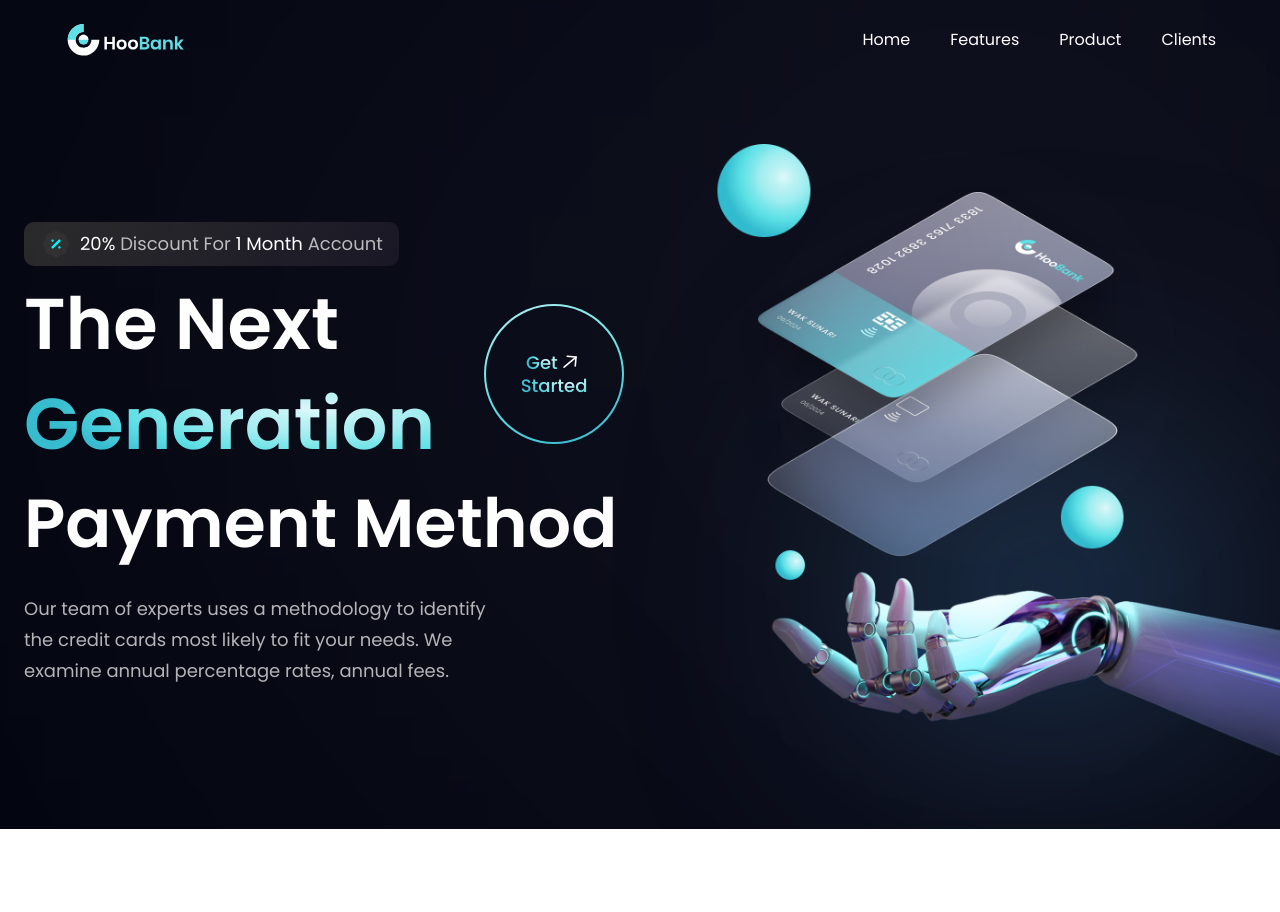
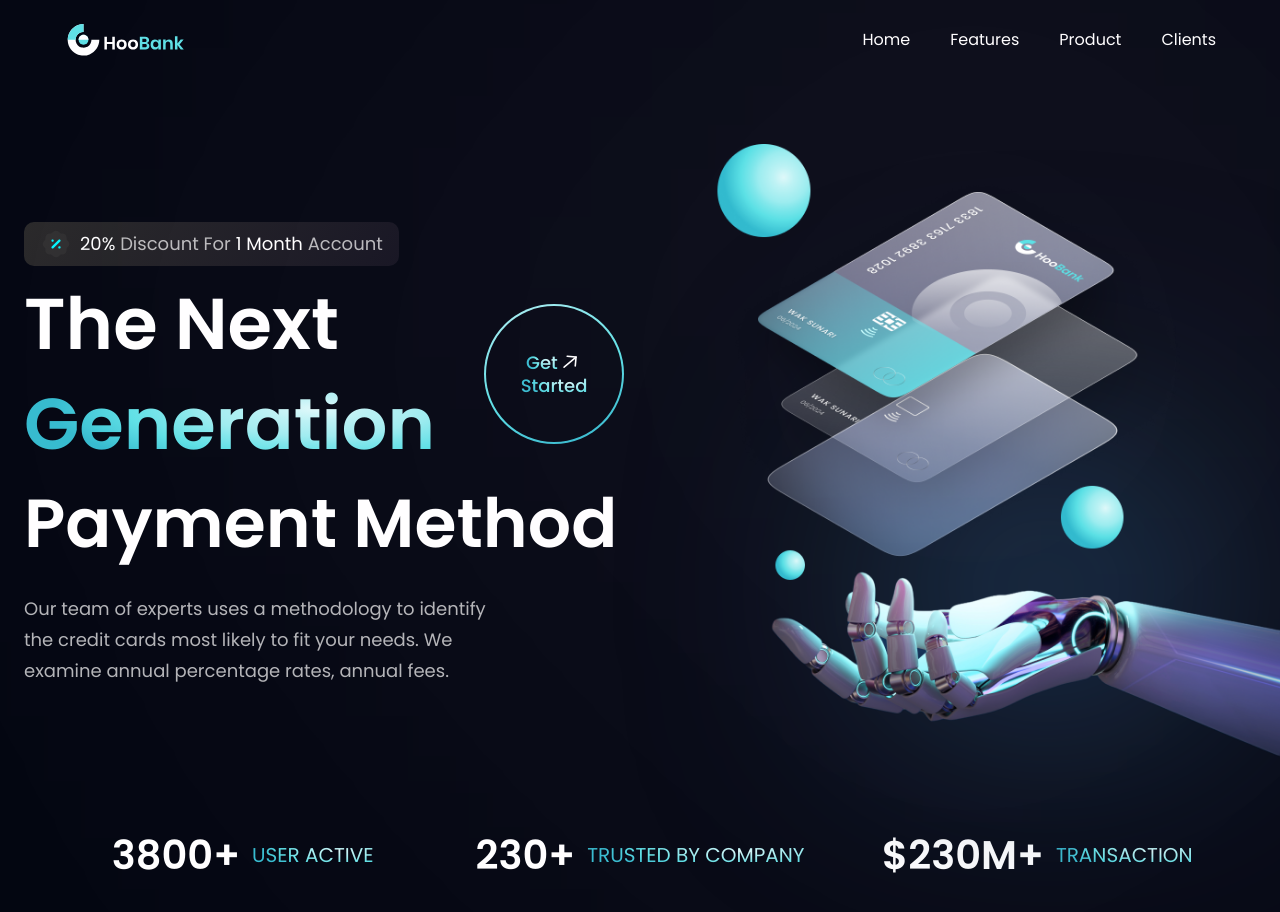
Before and after one commit to halynabondar/HooBank, a React (Vite) app: page / in a window 1280 px wide. Shown: the top 912 px of the page. Before the commit the page ends 829 px from the top, so only its background shows below. Built offline with nearby package versions, Linux system fonts and the light colour scheme.

Commit message:
Create Stats component

```diff
--- a/src/components/Stats.jsx
+++ b/src/components/Stats.jsx
@@ -1,11 +1,15 @@
-import React from 'react';
+import {stats} from '../constants';
+import styles from "../style";
 
-const Stats = () => {
-    return (
-        <div>
-
-        </div>
-    );
-};
+const Stats = () => (
+    <section className={`${styles.flexCenter} flex-row flex-wrap sm:mb-20 mb-6`}>
+        {stats.map((stat, index) => (
+            <div key={stat.id} className={`flex-1 flex justify-center items-center flex-row ${index === stats.length - 1 ? "mr-0" : "mr-10"}`}>
+                <h4 className="font-poppins font-semibold xs:text-[40px] text-[30px] xs:leading-[53px] leading-[43px] text-white">{stat.value}</h4>
+                <p className="font-poppins font-normal xs:text-[20px] text-[15px] xs:leading-[26px] leading-[21px] text-gradient uppercase ml-3">{stat.title}</p>
+            </div>
+        ))}
+    </section>
+);
 
 export default Stats;
```
